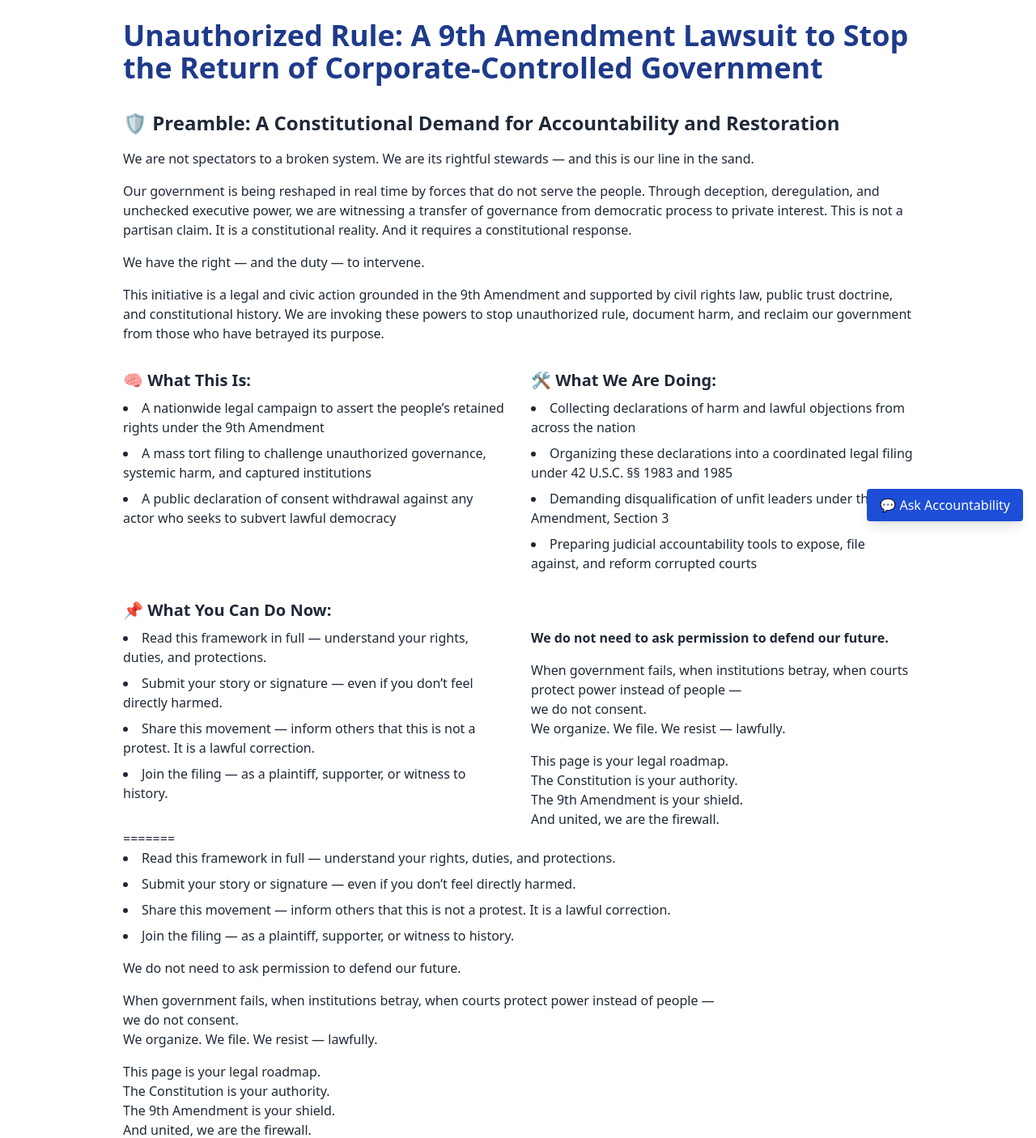
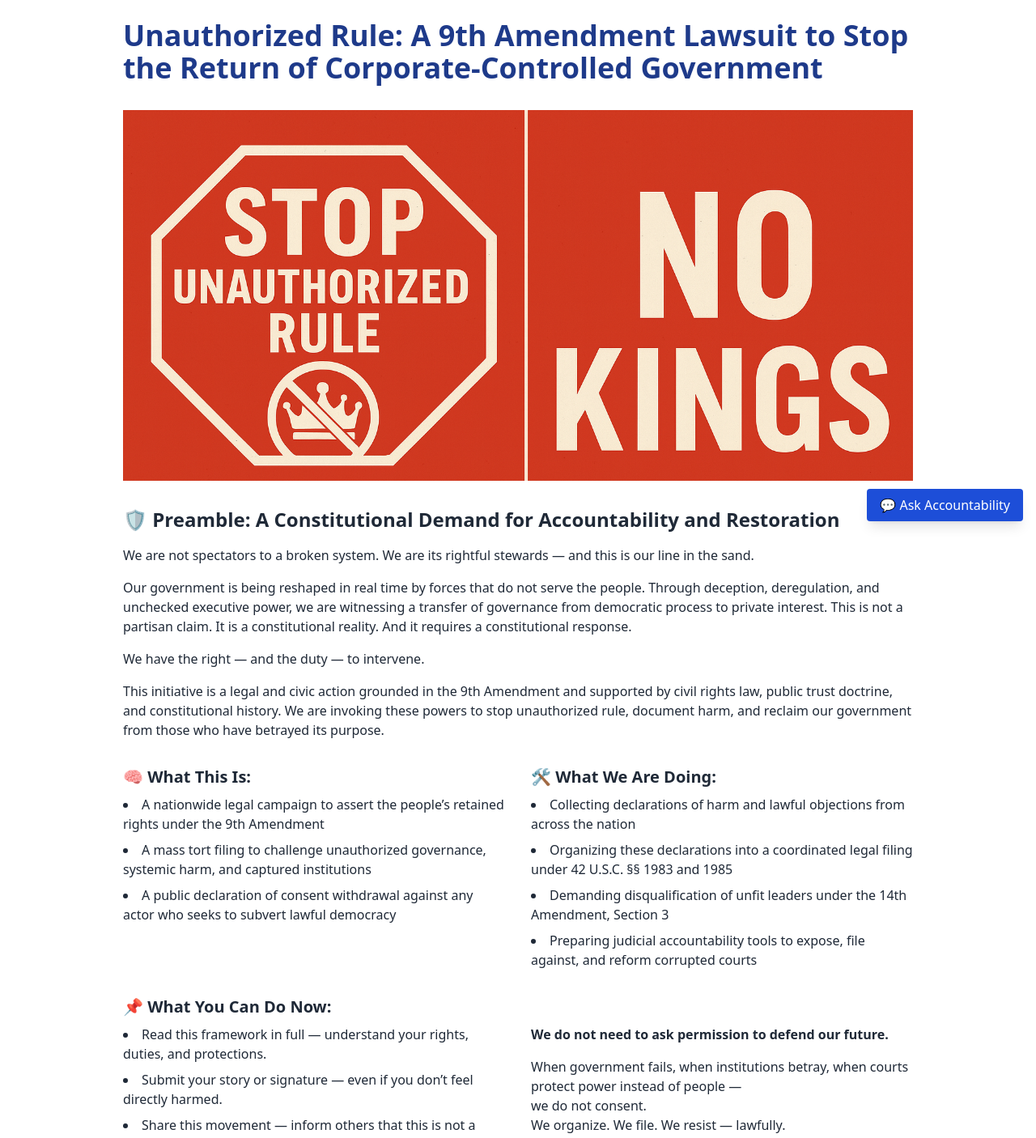
Before and after one commit to United-for-Accountability/mass-tort-platform, a Next.js app: page /cases/unauthorized-rule in a window 1280 px wide. Shown: the part 140-1546 px from the top of the page at 81% size. Built offline with nearby package versions, Linux system fonts and the light colour scheme.

Commit message:
Add illustrative image to Unauthorized Rule page

```diff
--- a/pages/cases/unauthorized-rule.js
+++ b/pages/cases/unauthorized-rule.js
@@ -15,6 +15,11 @@ export default function UnauthorizedRule() {
 
       <main className="max-w-5xl mx-auto px-6 py-16 space-y-8 text-gray-800">
         <h1 className="text-4xl font-bold text-blue-900">Unauthorized Rule: A 9th Amendment Lawsuit to Stop the Return of Corporate-Controlled Government</h1>
+        <img
+          src="/images/no-kings.png"
+          alt="No Kings"
+          className="mx-auto my-4"
+        />
 
         <section className="space-y-4">
           <h2 className="text-2xl font-bold mb-4">🛡️ Preamble: A Constitutional Demand for Accountability and Restoration</h2>
@@ -68,26 +73,7 @@ export default function UnauthorizedRule() {
               </p>
             </div>
           </div>
-=======
-          <ul className="list-disc list-inside mb-4 space-y-2">
-            <li>Read this framework in full — understand your rights, duties, and protections.</li>
-            <li>Submit your story or signature — even if you don’t feel directly harmed.</li>
-            <li>Share this movement — inform others that this is not a protest. It is a lawful correction.</li>
-            <li>Join the filing — as a plaintiff, supporter, or witness to history.</li>
-          </ul>
-          <p className="mb-4">We do not need to ask permission to defend our future.</p>
-          <p className="mb-4">When government fails, when institutions betray, when courts protect power instead of people —<br />
-            we do not consent.<br />
-            We organize. We file. We resist — lawfully.
-          </p>
-          <p>
-            This page is your legal roadmap.<br />
-            The Constitution is your authority.<br />
-            The 9th Amendment is your shield.<br />
-            And united, we are the firewall.
-          </p>
-
-        </section>
+          </section>
 
         <section>
           <h2 className="text-2xl font-bold mb-4">🧠 What the Reader Needs to Understand</h2>
```
